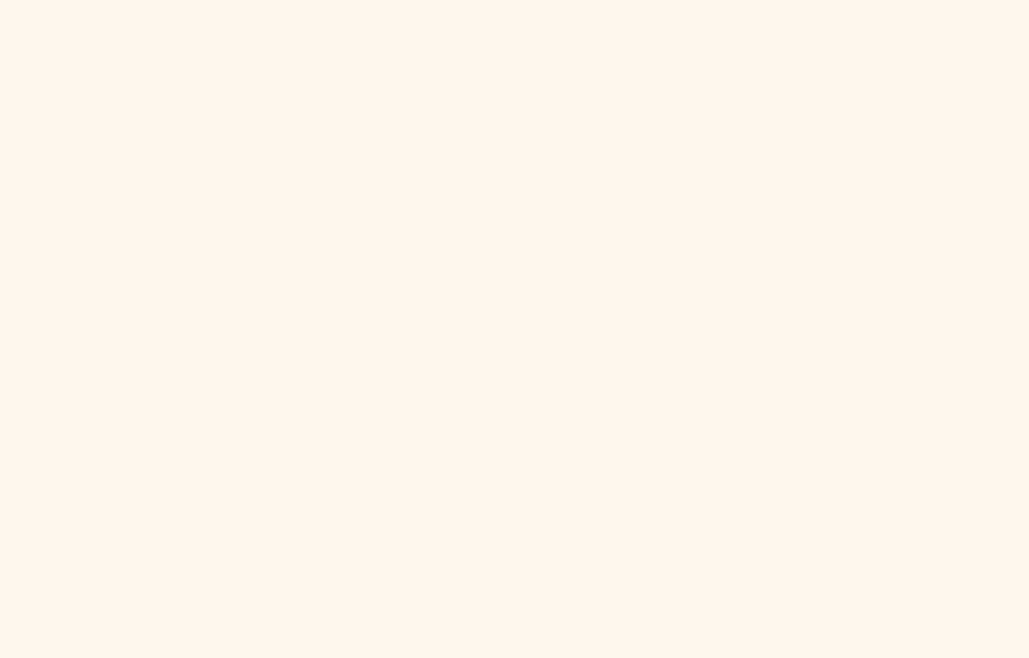
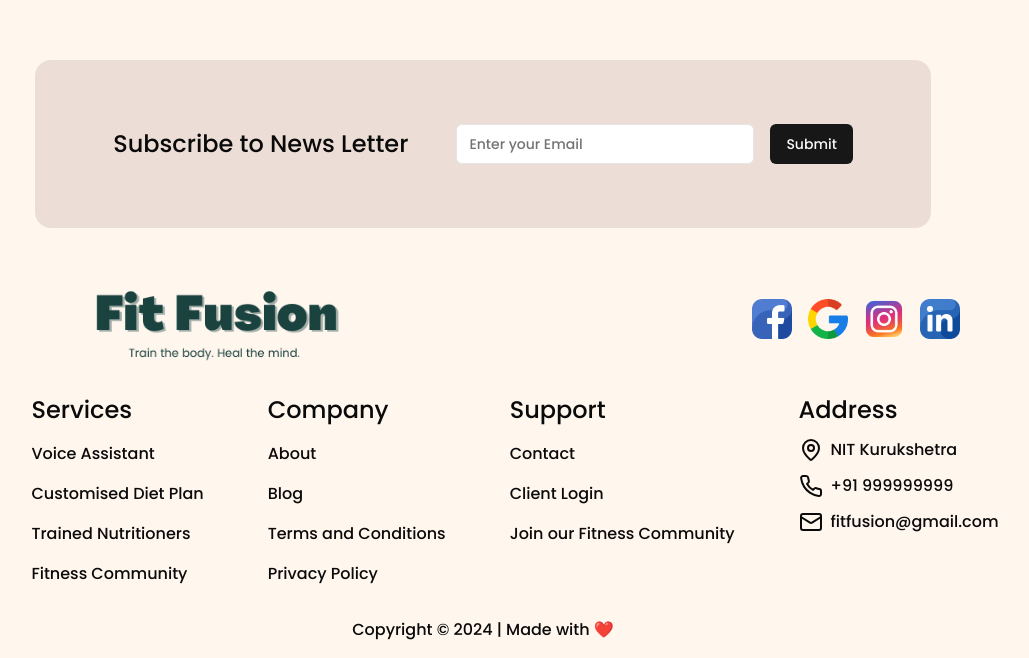
Before and after one commit to yjain0418/fit-fusion, a Next.js app: page /auth/login in a window 1280 px wide. Shown: the part 1027-1685 px from the top of the page, without its empty margins (157-1186 px from the left). Before the commit the page ends 895 px from the top, so only its background shows below. Built offline with nearby package versions, Linux system fonts and the light colour scheme.

Commit message:
footer add

```diff
--- a/app/about/page.jsx
+++ b/app/about/page.jsx
@@ -2,6 +2,7 @@ import Image from "next/image";
 import React from "react";
 import Navbar from "../_components/Navbar";
 import { Dot } from "lucide-react";
+import Footer from "../_components/Footer";
 
 const feat = [
   "Community Challenges and Local Fitness Ecosystem",
@@ -46,6 +47,7 @@ const About = () => {
           className="absolute -left-5 top-28 rounded-xl"
         />
       </div>
+      <Footer />
     </>
   );
 };
--- a/app/auth/login/page.jsx
+++ b/app/auth/login/page.jsx
@@ -1,4 +1,5 @@
 "use client"
+import Footer from "@/app/_components/Footer";
 import Navbar from "@/app/_components/Navbar";
 import { Button } from "@/components/ui/button";
 import { Input } from "@/components/ui/input";
@@ -33,6 +34,7 @@ const Login = () => {
           </div>
         </div>
       </div>
+      <Footer />
     </>
   );
 };
--- a/app/auth/signup/page.jsx
+++ b/app/auth/signup/page.jsx
@@ -1,4 +1,5 @@
 "use client"
+import Footer from '@/app/_components/Footer'
 import Navbar from '@/app/_components/Navbar'
 import { Button } from '@/components/ui/button'
 import { Input } from '@/components/ui/input'
@@ -34,6 +35,7 @@ const SignUp = () => {
           </div>
         </div>
       </div>
+      <Footer />
     </>
   )
 }
--- a/app/contact/page.jsx
+++ b/app/contact/page.jsx
@@ -3,6 +3,7 @@ import Navbar from "../_components/Navbar";
 import Image from "next/image";
 import { Input } from "@/components/ui/input";
 import { Button } from "@/components/ui/button";
+import Footer from "../_components/Footer";
 
 const Contact = () => {
   return (
@@ -20,6 +21,7 @@ const Contact = () => {
           <Image src={"/contact.jpg"} alt="" width={500} height={500} />
         </div>
       </div>
+      <Footer />
     </>
   );
 };
```
